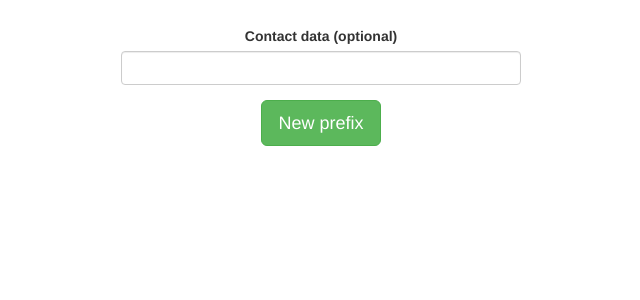
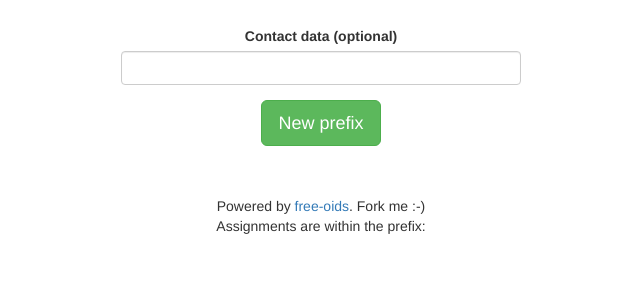
Before and after one commit to fxkr/free-oids, a Flask app: page / in a window 1280 px wide. Shown: the part 372-672 px from the top of the page, without its empty margins (319-959 px from the left). Run offline with Flask 2, Linux system fonts and the light colour scheme; some libraries are stand-ins or nearby versions.

Commit message:
Add prefix + small advertisement to footer

```diff
--- a/freeoids/templates/base.html
+++ b/freeoids/templates/base.html
@@ -21,6 +21,10 @@
         {% block content %}{% endblock %}
       </div>
     </div>
+    <center>
+      Powered by <a href="https://github.com/fxkr/free-oids">free-oids</a>. Fork me :-)<br>
+      Assignments are within the prefix: {{ config["ASSIGNMENT_PREFIX"] }}
+    </center>
     <script src="{{ url_for('static', filename='js/jquery.min.js') }}"></script>
     <script src="{{ url_for('static', filename='js/bootstrap.min.js') }}"></script>
   </body>
```
